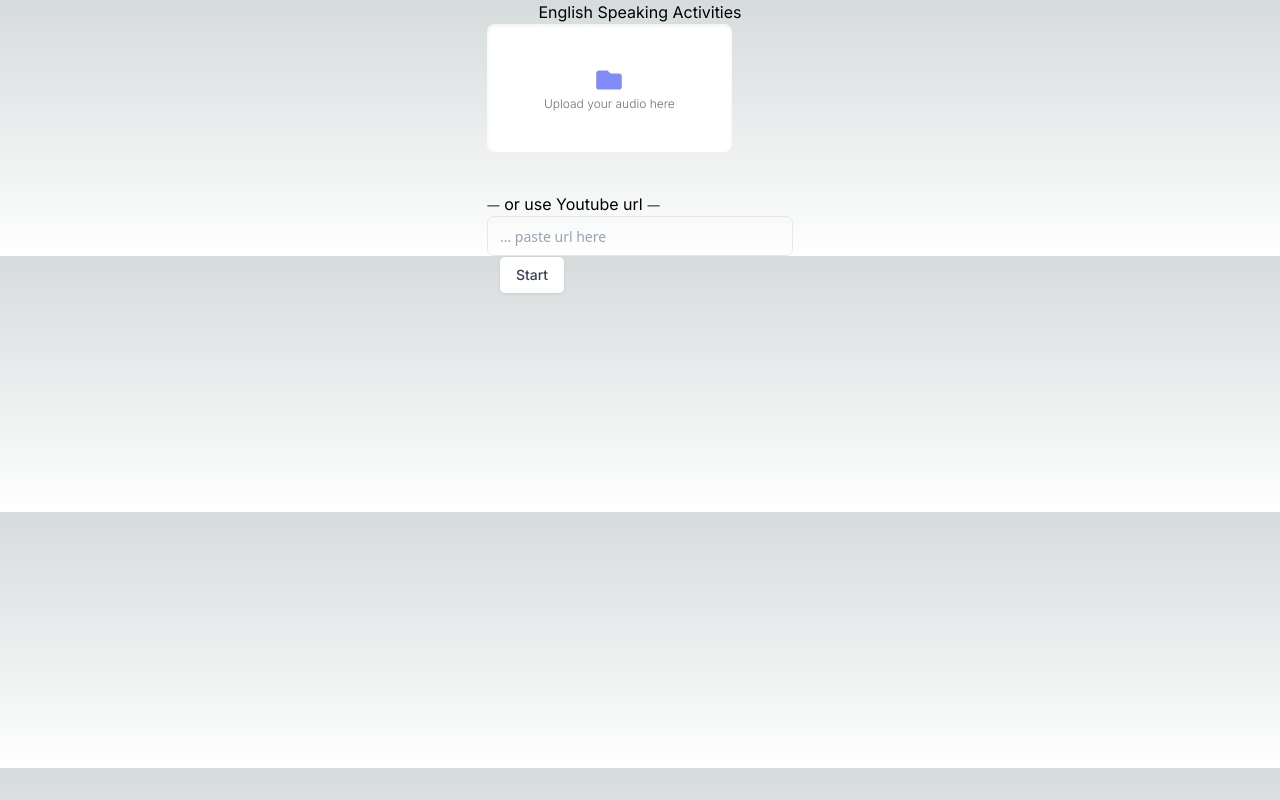
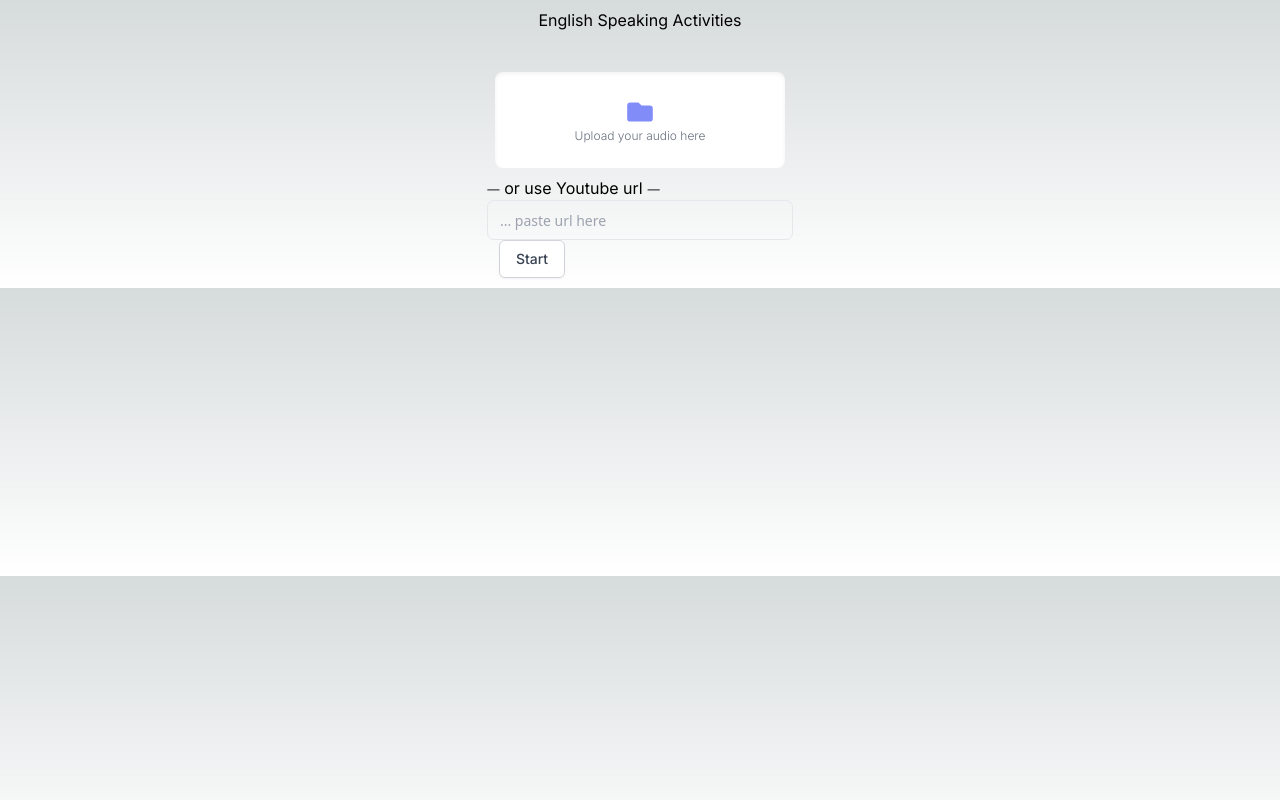
Before and after one commit to eggarcia98/english-skills-platform, a Next.js app: page / in a window 1280 px wide. Built offline with nearby package versions, Linux system fonts and the light colour scheme; no server answers.

Commit message:
Fixing UI Uploader Audio

```diff
--- a/src/app/page.tsx
+++ b/src/app/page.tsx
@@ -13,8 +13,8 @@ export default function Home() {
     const [fragmetAudioTime, setFragmentAudioTime] = useState();
 
     return (
-        <main className="grid grid-cols-2 grid-rows-[auto_auto_auto_auto] h-fit justify-items-center">
-            <div className="col-span-2">
+        <main className="grid grid-cols-2 grid-rows-[auto_auto_auto_auto] h-fit justify-items-center gap-6 space-evenly">
+            <div className="col-span-2 m-2">
                 <p className="">English Speaking Activities</p>
             </div>
             <div className=" col-span-2 justify-center">
--- a/src/components/UploadFile.tsx
+++ b/src/components/UploadFile.tsx
@@ -34,7 +34,7 @@ export default function UploadFile({ setAudioFile }: UploadFileProps) {
         <div>
             <form
                 action="#"
-                className="relative w-4/5 h-32 max-w-xs mb-10 bg-white bg-gray-100 rounded-lg shadow-inner"
+                className="h-24 max-w-xs bg-white bg-gray-100 rounded-lg shadow-inner m-2"
                 onDragOver={handleDrag}
                 onDragEnter={handleDrag}
                 onDrop={handleDrop}
@@ -50,11 +50,11 @@ export default function UploadFile({ setAudioFile }: UploadFileProps) {
                     htmlFor="file-upload"
                     className="z-20 flex flex-col-reverse items-center justify-center w-full h-full cursor-pointer"
                 >
-                    <p className="z-10 text-xs font-light text-center text-gray-500">
+                    <p className="text-xs font-light text-center text-gray-500">
                         Upload your audio here
                     </p>
                     <svg
-                        className="z-10 w-8 h-8 text-indigo-400"
+                        className="w-8 h-8 text-indigo-400"
                         fill="currentColor"
                         viewBox="0 0 20 20"
                         xmlns="http://www.w3.org/2000/svg"
```
Also changed, not shown: tailwind.config.ts (indentation only).
